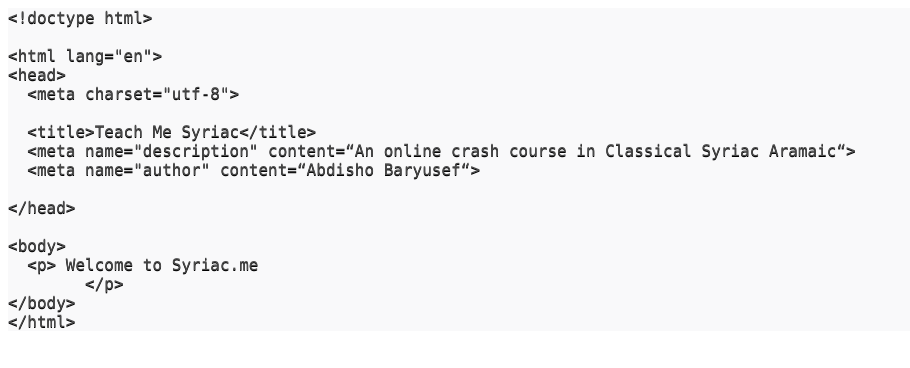
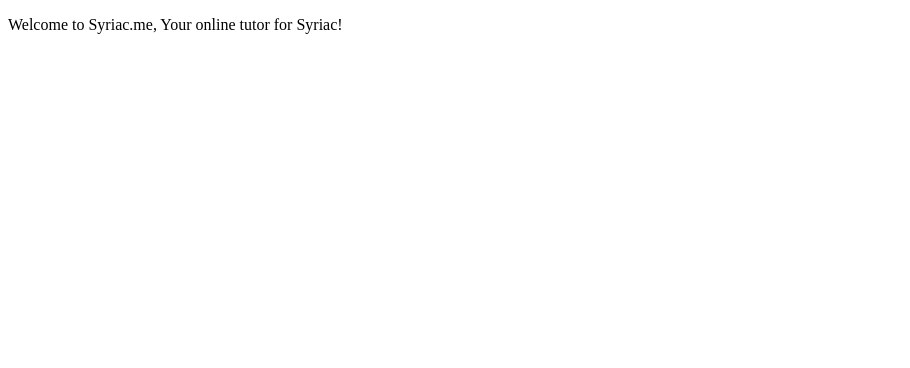
Before and after one commit to christiansidak/christiansidak.github.io, a plain HTML site: page index.html in a window 1280 px wide. Shown: the whole page, without its empty margins (0-910 px from the left). Drawn offline with Linux system fonts and the light colour scheme.

Commit message:
Website Launch 2.0

```diff
--- a/index.html
+++ b/index.html
@@ -1,35 +1,9 @@
-<!DOCTYPE html PUBLIC "-//W3C//DTD HTML 4.01//EN" "http://www.w3.org/TR/html4/strict.dtd">
-<html>
+<!DOCTYPE html>
+<html lang=“en”>
 <head>
-  <meta http-equiv="Content-Type" content="text/html; charset=utf-8">
-  <meta http-equiv="Content-Style-Type" content="text/css">
-  <title></title>
-  <meta name="Generator" content="Cocoa HTML Writer">
-  <meta name="CocoaVersion" content="1344.72">
-  <style type="text/css">
-    p.p1 {margin: 0.0px 0.0px 0.0px 0.0px; font: 16.0px Consolas; color: #494949; -webkit-text-stroke: #000000; background-color: #f9f9fa}
-    p.p2 {margin: 0.0px 0.0px 0.0px 0.0px; font: 16.0px Consolas; color: #494949; -webkit-text-stroke: #000000; background-color: #f9f9fa; min-height: 19.0px}
-    span.s1 {font-kerning: none; text-shadow: 0.0px 1.0px 0.0px #000000}
-    span.Apple-tab-span {white-space:pre}
-  </style>
+	<title> Teach Me Syriac </title>
 </head>
 <body>
-<p class="p1"><span class="s1">&lt;!doctype html&gt;</span></p>
-<p class="p2"><span class="s1"></span><br></p>
-<p class="p1"><span class="s1">&lt;html lang="en"&gt;</span></p>
-<p class="p1"><span class="s1">&lt;head&gt;</span></p>
-<p class="p1"><span class="s1"><span class="Apple-converted-space">  </span>&lt;meta charset="utf-8"&gt;</span></p>
-<p class="p2"><span class="s1"></span><br></p>
-<p class="p1"><span class="s1"><span class="Apple-converted-space">  </span>&lt;title&gt;Teach Me Syriac&lt;/title&gt;</span></p>
-<p class="p1"><span class="s1"><span class="Apple-converted-space">  </span>&lt;meta name="description" content=“An online crash course in Classical Syriac Aramaic“&gt;</span></p>
-<p class="p1"><span class="s1"><span class="Apple-converted-space">  </span>&lt;meta name="author" content=“Abdisho Baryusef“&gt;</span></p>
-<p class="p2"><span class="s1"></span><br></p>
-<p class="p1"><span class="s1">&lt;/head&gt;</span></p>
-<p class="p2"><span class="s1"></span><br></p>
-<p class="p1"><span class="s1">&lt;body&gt;</span></p>
-<p class="p1"><span class="s1"><span class="Apple-converted-space">  </span>&lt;p&gt; Welcome to Syriac.me<span class="Apple-converted-space"> </span></span></p>
-<p class="p1"><span class="s1"><span class="Apple-tab-span">	</span>&lt;/p&gt;</span></p>
-<p class="p1"><span class="s1">&lt;/body&gt;</span></p>
-<p class="p1"><span class="s1">&lt;/html&gt;</span></p>
+	<p> Welcome to Syriac.me, Your online tutor for Syriac! </p>
 </body>
 </html>
```
Also changed, not shown: 1 other file.
